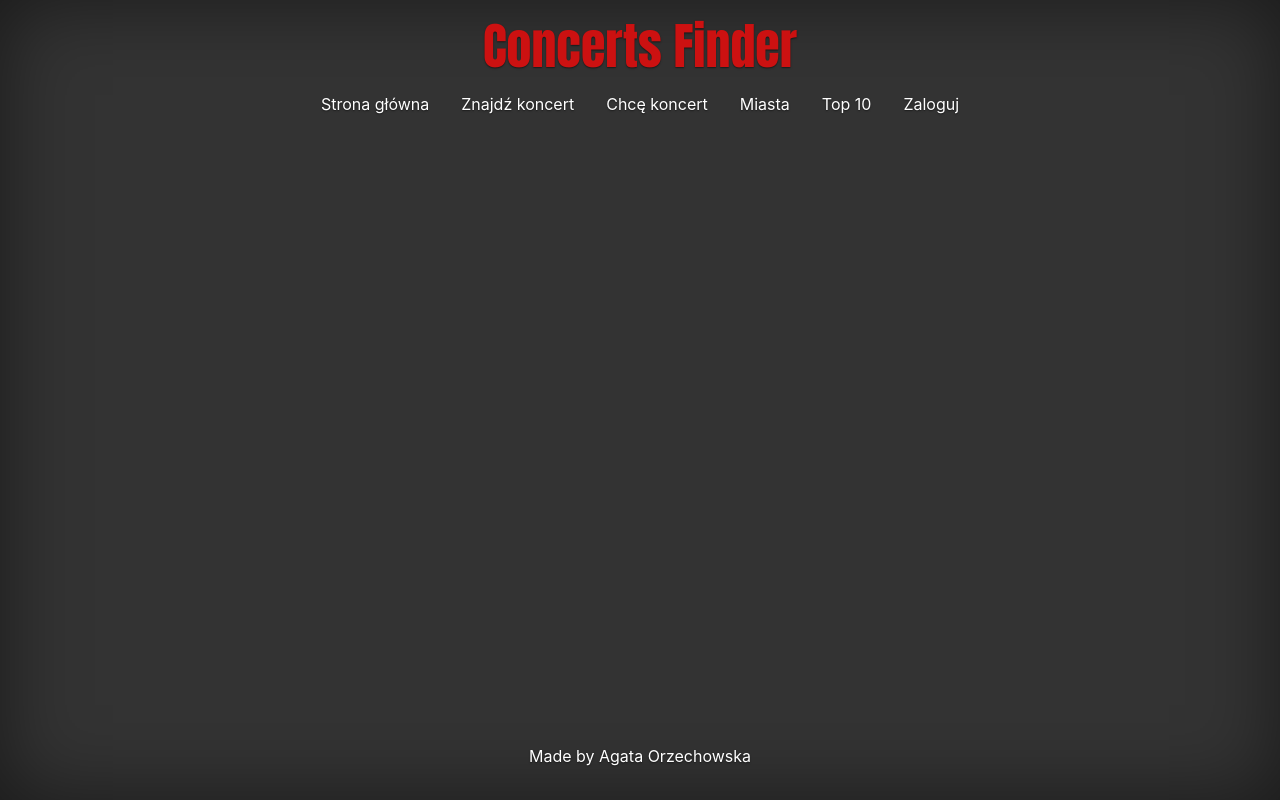
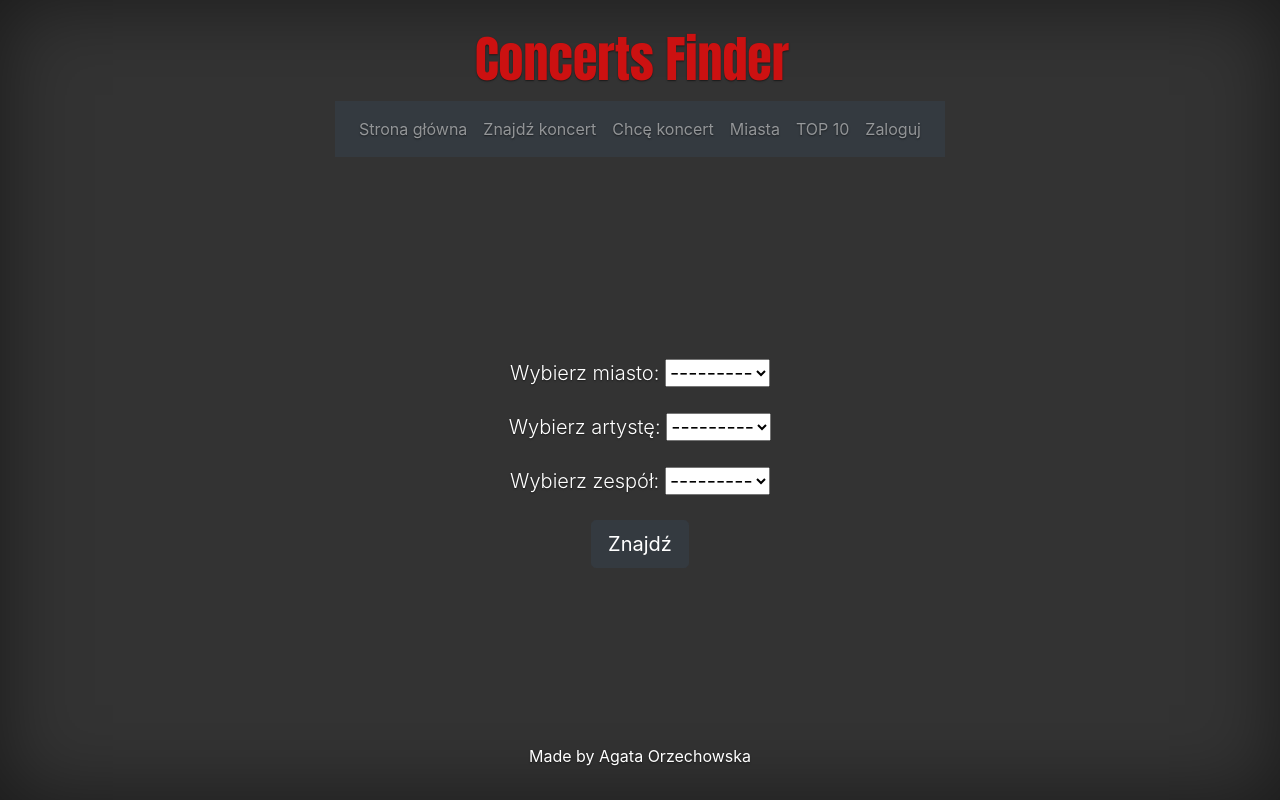
Before and after one commit to Agata999/concerts-finder, a Django app: page /search_dreamconcert/ in a window 1280 px wide. Run offline with Django 3.2, Linux system fonts and the light colour scheme; data that the repository does not hold is empty; some libraries are stand-ins or nearby versions.

Commit message:
Dream concert searched and landing page

```diff
--- a/concerts/forms.py
+++ b/concerts/forms.py
@@ -21,11 +21,11 @@ class SearchDreamConcertForm(forms.Form):
                                   widget=forms.Select,
                                   queryset=ConcertCity.objects.all().order_by("name"),
                                   required=False)
-    persons = forms.ModelChoiceField(label="Wybierz artystę/artystów",
+    persons = forms.ModelChoiceField(label="Wybierz artystę",
                                      queryset=Person.objects.all().order_by("last_name"),
                                      widget=forms.Select,
                                      required=False)
-    bands = forms.ModelChoiceField(label="Wybierz zespół/zespoły",
+    bands = forms.ModelChoiceField(label="Wybierz zespół",
                                    queryset=Band.objects.all().order_by("name"),
                                    widget=forms.Select,
                                    required=False)
--- a/concerts/templates/base.html
+++ b/concerts/templates/base.html
@@ -17,28 +17,52 @@
     <div class="text-center cover-container d-flex h-100 p-3 mx-auto flex-column">
       <header class="masthead mb-auto">
         <div class="inner">
-          <h3 class="brand">Concerts Finder</h3>
-          <nav class="nav nav-masthead justify-content-center">
-            <a class="nav-link active" href="#">Strona główna</a>
-            <a class="nav-link" href="#">Znajdź koncert</a>
-            <a class="nav-link" href="#">Chcę koncert</a>
+          <a href="/main" class="navbar-brand brand">
+                Concerts Finder
+          </a>
+            <nav class="navbar navbar-expand-sm bg-dark navbar-dark justify-content-center">
+                <ul class="navbar-nav">
+                    <li class="nav-item">
+                      <a class="nav-link" href="{% url "main-page" %}">Strona główna</a>
+                    </li>
+                    <li class="nav-item">
+                      <a class="nav-link" href="{% url "choose-finder" %}">Znajdź koncert</a>
+                    </li>
+                    <li class="nav-item">
+                      <a class="nav-link" href="{% url 'search-dreamconcert' %}">Chcę koncert</a>
+                    </li>
+                    <li class="nav-item">
                       <a class="nav-link" href="#">Miasta</a>
-            <a class="nav-link" href="#">Top 10</a>
+                    </li>
+                    <li class="nav-item">
+                      <a class="nav-link" href="#">TOP 10</a>
+                    </li>
+                    <li class="nav-item">
                          {%  if user.is_authenticated %}
-              <a class="nav-link" href="#">Wyloguj z: {{ user.username }}</a>
+                             <a class="nav-link" href="#">
+                                Wyloguj z:<br>
+                                 {{ user.username }}
+                             </a>
                           {% else %}
                               <a class="nav-link" href="#">Zaloguj</a>
                           {% endif %}
+                    </li>
+                  </ul>
                 </nav>
+                <br>
         </div>
       </header>
 
       <main role="main" class="inner cover">
+      <div>
+          {% block content %}
+          {% endblock %}
 {#        <h1 class="cover-heading">Cover your page.</h1>#}
 {#        <p class="lead">Cover is a one-page template for building simple and beautiful home pages. Download, edit the text, and add your own fullscreen background photo to make it your own.</p>#}
 {#        <p class="lead">#}
 {#          <a href="#" class="btn btn-lg btn-secondary">Learn more</a>#}
 {#        </p>#}
+      </div>
       </main>
 
       <footer class="mastfoot mt-auto">
--- a/concerts/templates/search_dream_concert.html
+++ b/concerts/templates/search_dream_concert.html
@@ -1,19 +1,19 @@
 {% extends "base.html" %}
+{% block title %}
+    Band Concerts
+{% endblock %}
+{% block content %}
 
-{% block content %}
-<center>
-<form class="text-light" action="{% url 'search-dreamconcert' %}" method="get">
-    {{ form.as_p }}
-    <input class="btn btn-dark" type="submit" value="Znajdź">
-</form>
-</center>
-    {% if concerts %}
+{% if search %}
+     {% if concerts %}
         <table class="table table-striped table-dark">
           <thead>
             <tr>
               <th scope="col">Miasto</th>
               <th scope="col">Artysta/Zespół</th>
               <th scope="col">Liczba głosów</th>
+              <th scope="col"></th>
+              <th scope="col"></th>
             </tr>
           </thead>
           {% for c in concerts %}
@@ -33,17 +33,24 @@
                   {% endif %}
               </td>
               <td>{{ c.likes.count }}</td>
+              <td><a class="btn btn-danger" href="#" role="button">Like</a></td>
             </tr>
             {% endfor %}
         </table>
      {% else %}
-            <center>
-                 <h3 class="p-3 mb-2 progress-bar-striped bg-secondary text-black">
-                     Nikt jeszcze nie dodał takiego koncertu. Zrób to Ty :)
-                 </h3>
-            </center>
-            <p>
-                <a class="btn btn-secondary btn-lg btn-block" href="#" role="button">Dodaj</a>
-            </p>
+         <h3 class="cover-heading">Nikt jeszcze nie dodał takiego koncertu. Zrób to Ty :)</h3>
+        <p class="lead">
+          <a href="#" class="btn btn-lg btn-dark">Dodaj</a>
+        </p>
      {% endif %}
+
+{% else %}
+
+<form class="lead" action="{% url 'search-dreamconcert' %}" method="get">
+    {{ form.as_p }}
+    <input class="btn btn-dark btn-lg" name="search" type="submit" value="Znajdź">
+</form>
+
+
+{% endif %}
 {% endblock %}
--- a/concerts/views.py
+++ b/concerts/views.py
@@ -6,7 +6,8 @@ from .forms import SearchBandConcertsForm, SearchDreamConcertForm
 
 class LoadingPage(View):
     def get(self, request):
-        return render(request, "index.html")
+        samples = RealConcert.objects.all().order_by("likes")[:3]
+        return render(request, "index.html", {"samples": samples})
 
 
 class MainPage(View):
@@ -49,18 +50,26 @@ class BandConcertsFinder(View):
 
 class SearchDreamConcert(View):
     def get(self, request):
-        form = SearchDreamConcertForm()
-        concerts = DreamConcert.objects.all()
-        if "city" in request.GET:
-            search_ctx = request.GET["city"]
-            concerts = concerts.filter(city=search_ctx)
-        # if "bands" in request.GET:
-        #     search_ctx = request.GET["bands"]
-        #     concerts = concerts.filter(bands=search_ctx)
-        if "persons" in request.GET:
-            search_ctx = request.GET["persons"]
-            concerts = concerts.filter(persons=search_ctx)
+        search = "search" in request.GET
+        if search:
+            form = SearchDreamConcertForm(request.GET)
+            if form.is_valid():
+                city = form.cleaned_data["city"]
+                band = form.cleaned_data["bands"]
+                person = form.cleaned_data["persons"]
+
+                concerts = DreamConcert.objects.all()
+
+                if city:
+                    concerts = concerts.filter(city=city)
+                if band:
+                    concerts = concerts.filter(bands=band)
+                if person:
+                    concerts = concerts.filter(persons=person)
         else:
+            form = SearchDreamConcertForm()
             concerts = None
-        return render(request, "search_dream_concert.html", {"form": form,
-                                                             "concerts": concerts})
+
+        return render(request, 'search_dream_concert.html', {"form": form,
+                                                             "concerts": concerts,
+                                                             "search": search})
--- a/events_finder/urls.py
+++ b/events_finder/urls.py
@@ -25,5 +25,4 @@ urlpatterns = [
     path('choose_finder/', ChooseFinder.as_view(), name='choose-finder'),
     path('band_concerts_finder/', BandConcertsFinder.as_view(), name='band-concerts-finder'),
     path('search_dreamconcert/', SearchDreamConcert.as_view(), name='search-dreamconcert'),
-
 ]
```
Also changed, not shown: concerts/templates/band_concerts_finder.html (+26 -24 lines), concerts/templates/index.html (+20 -13 lines), static/images/photo1.png (deleted). Lines whose indentation alone changed are shown as unchanged.
